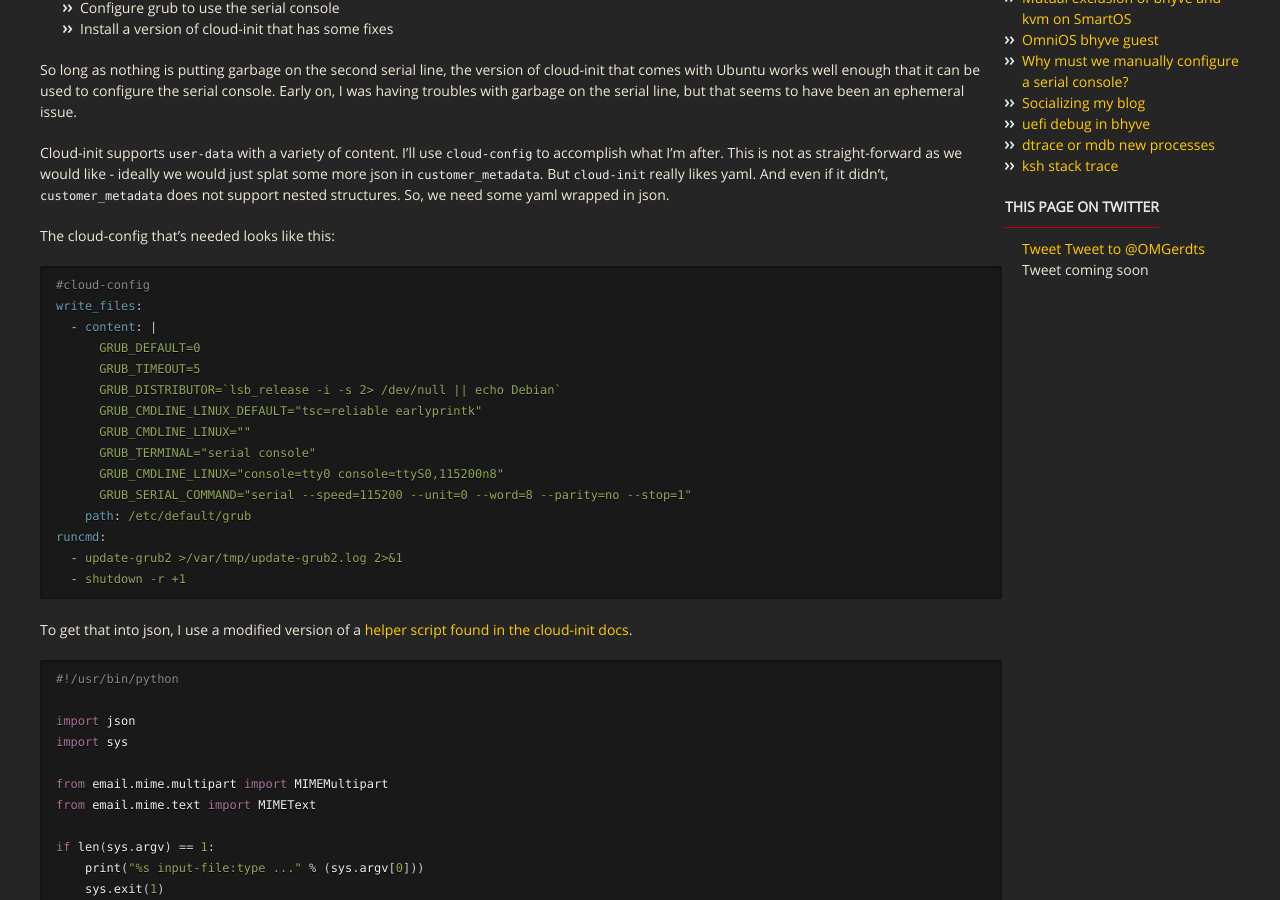
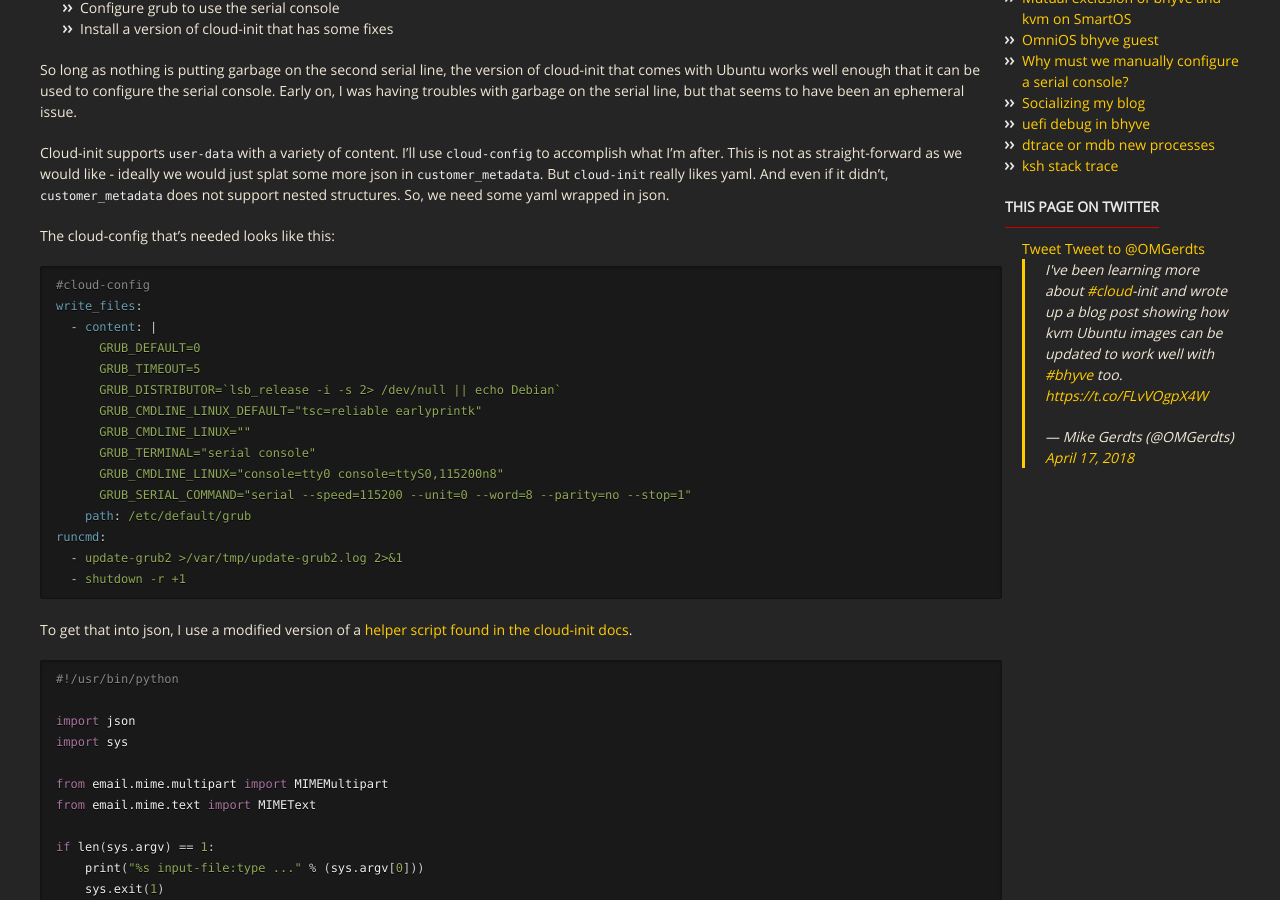
Before and after one commit to mgerdts/mgerdts.github.io, a Jekyll site: the page built from _posts/2018-04-17-kvm-image-with-bhyve.md, in a window 1280 px wide and 900 px high, scrolled down 437 px. Built offline with Jekyll 4.4.1, drawn with Linux system fonts in a browser that asks for light colours; nearby versions of some CDN libraries; comment, search, counter and statistics services are not loaded.

Commit message:
add issue and tweet

```diff
--- a/_posts/2018-04-17-kvm-image-with-bhyve.md
+++ b/_posts/2018-04-17-kvm-image-with-bhyve.md
@@ -3,8 +3,8 @@
 title:  Using kvm images with bhyve
 date:   2018-04-17 17:00:00 -0500
 tags: bhyve zones
-commentIssueId:
-tweet: Tweet coming soon
+commentIssueId: 9
+tweet: <blockquote class="twitter-tweet"><p lang="en" dir="ltr">I&#39;ve been learning more about <a href="https://twitter.com/hashtag/cloud?src=hash&amp;ref_src=twsrc%5Etfw">#cloud</a>-init and wrote up a blog post showing how kvm Ubuntu images can be updated to work well with <a href="https://twitter.com/hashtag/bhyve?src=hash&amp;ref_src=twsrc%5Etfw">#bhyve</a> too. <a href="https://t.co/FLvVOgpX4W">https://t.co/FLvVOgpX4W</a></p>&mdash; Mike Gerdts (@OMGerdts) <a href="https://twitter.com/OMGerdts/status/986374311790501890?ref_src=twsrc%5Etfw">April 17, 2018</a></blockquote> <script async src="https://platform.twitter.com/widgets.js" charset="utf-8"></script>
 ---
 
 So far, most of my use of bhyve has been with kvm images that have been
```
